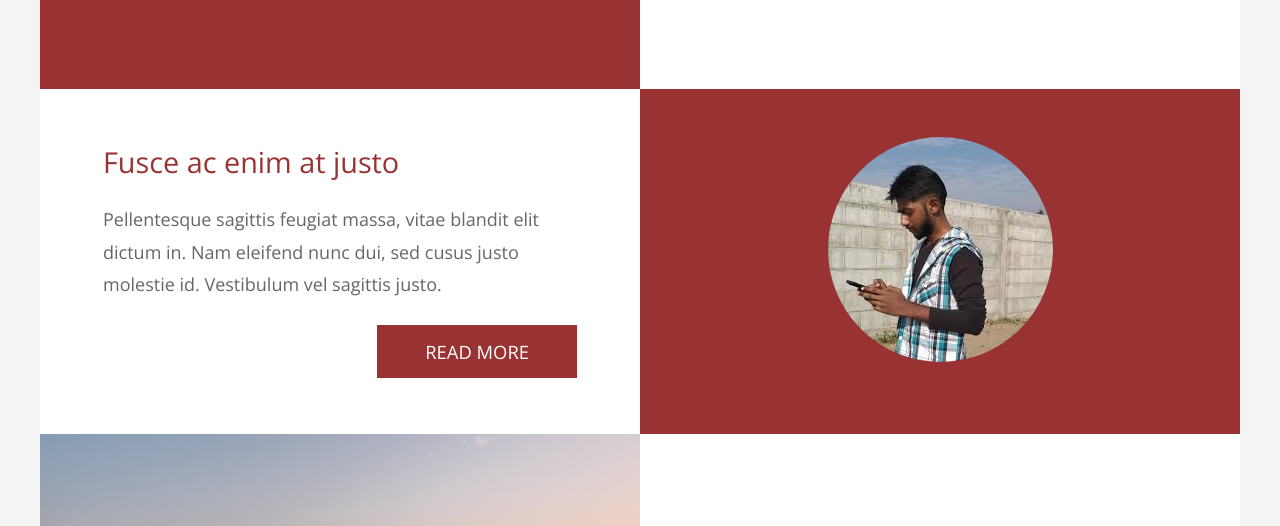
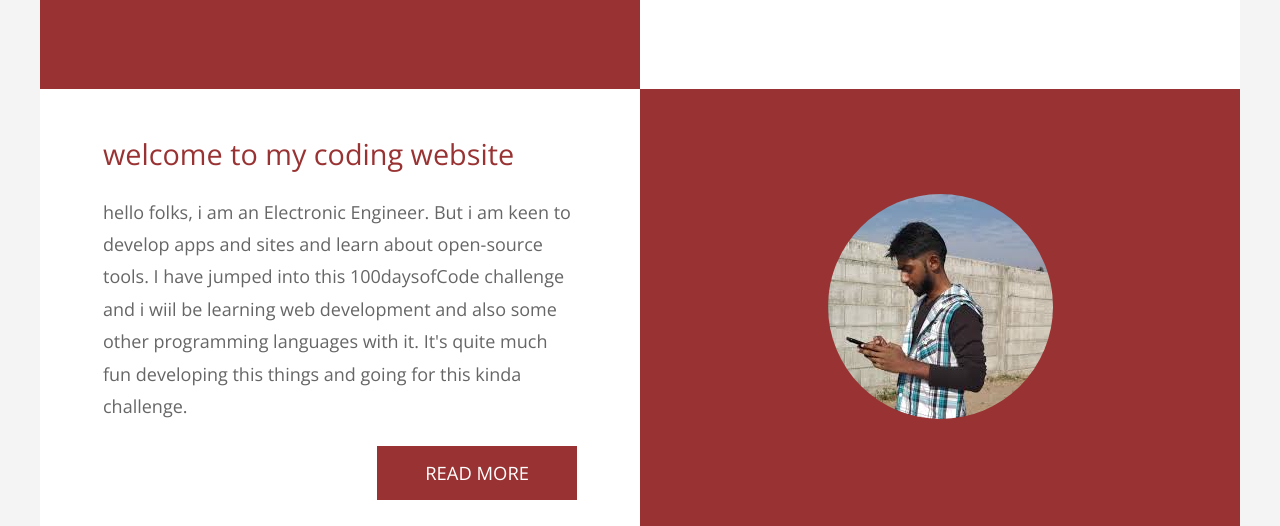
Before and after one commit to thisisjoyjacob/thisisjoyjacob.github.io, a plain HTML site: page index.html in a window 1280 px wide. Shown: the part 241-767 px from the top of the page. Drawn offline with nearby package versions, Linux system fonts and the light colour scheme.

Commit message:
changes in title

```diff
--- a/index.html
+++ b/index.html
@@ -4,7 +4,7 @@
   <meta charset="utf-8">
   <meta name="viewport" content="width=device-width, initial-scale=1">
 
-  <title>Magazee HTML5 Template Mo</title>
+  <title>THISISJOYJACOB</title>
 <!--
 Magazee Template
 http://www.templatemo.com/tm-514-magazee
@@ -56,8 +56,8 @@ http://www.templatemo.com/tm-514-magazee
  <div class="col-sm-12 col-md-12 col-lg-6 col-xl-6">
   <div class="tm-flex-center p-5">
     <div class="tm-md-flex-center">
-      <h2 class="tm-text-color-primary mb-4">Fusce ac enim at justo</h2>
-      <p class="mb-4">Pellentesque sagittis feugiat massa, vitae blandit elit dictum in. Nam eleifend nunc dui, sed cusus justo molestie id. Vestibulum vel sagittis justo.</p>
+      <h2 class="tm-text-color-primary mb-4">welcome to my coding website</h2>
+      <p class="mb-4">hello folks, i am an Electronic Engineer. But i am keen to develop apps and sites and learn about open-source tools. I have jumped into this 100daysofCode challenge and i wiil be learning web development and also some other programming languages with it. It's quite much fun developing this things and going for this kinda challenge. </p>
       <a href="#" class="btn btn-primary float-lg-right tm-md-align-center">Read more</a>
     </div>
   </div>
```
